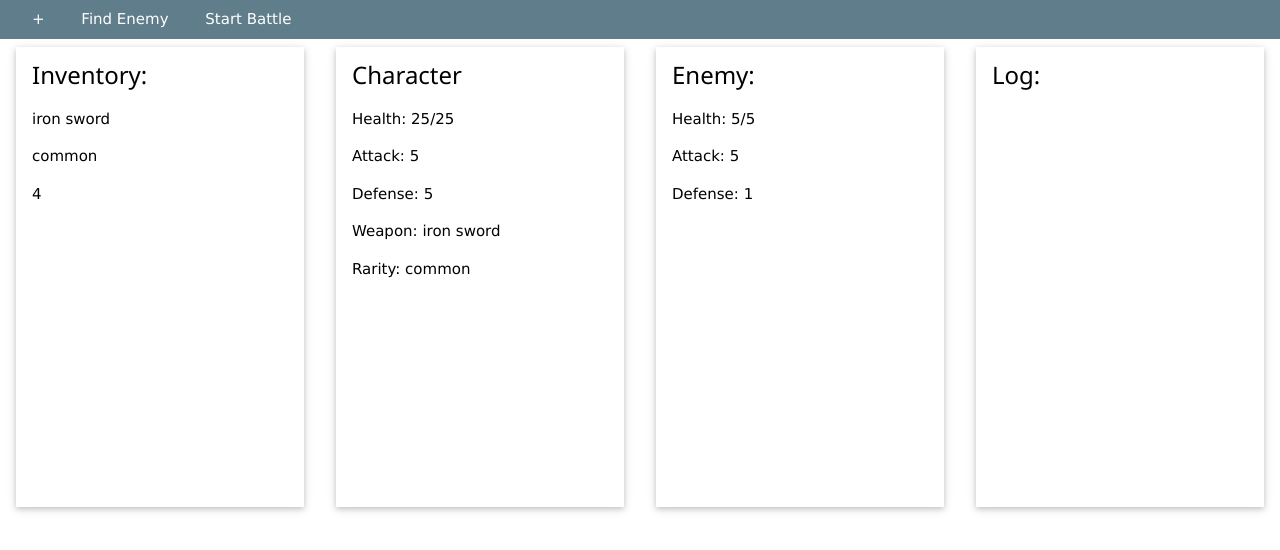
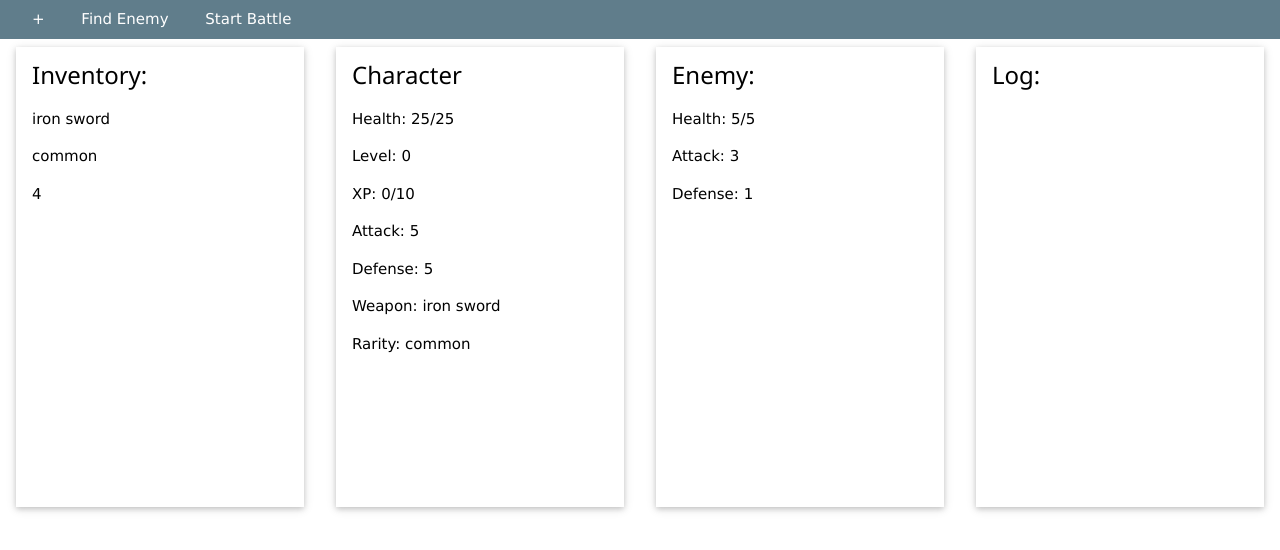
Before and after one commit to reds0l/IncrementalRPG, a plain HTML site: page index.html in a window 1280 px wide. Both pictures are taken after a click on the button "Find Enemy". Drawn offline with nearby package versions, Linux system fonts and the light colour scheme.

Commit message:
basic xp incrementing implemented

```diff
--- a/index.html
+++ b/index.html
@@ -24,6 +24,8 @@
                 <div id="character" class="w3-card-2 w3-container" style="min-height:460px">
                     <h3>Character</h3>
                     <p id="characterHealth">Health: ??/??</p>
+                    <p id="characterLevel">Level: ??</p>
+                    <p id="characterXP">XP: ??/??</p>
                     <p id="characterAttack">Attack: ??</p>
                     <p id="characterDefense">Defense: ??</p>
                     <p id="characterWeapon">Weapon: ??</p>
--- a/src/main.js
+++ b/src/main.js
@@ -34,12 +34,15 @@
 /**
  * Character Class
  */
-class Character {
+class Hero {
     /**
      * Constructor
      */
     constructor() {
         this.name = '';
+        this.level = 0;
+        this.curXP = 0;
+        this.maxXP = 10;
         this.curHealth = 25;
         this.maxHealth = 25;
         this.defense = 5;
@@ -63,14 +66,31 @@
         }
     }
 
+}
+
+/**
+ * Enemy Class
+ */
+class Enemy {
+    /**
+     * Constructor
+     */
+    constructor() {
+        this.name = '';
+        this.curHealth = 5;
+        this.maxHealth = 5;
+        this.defense = 1;
+        this.attack = 3;
+    }
+
     /**
      * set the Stats for this character
      * @param {int} curHealth - current health
      * @param {int} maxHealth - max health
      * @param {int} defense - defense
-     * @param {Weapon} weapon - weapon
+     * @param {Weapon} attack - attack
      */
-    setStats(curHealth, maxHealth, defense, weapon) {
+    setStats(curHealth, maxHealth, defense, attack) {
         if(curHealth != null) {
             this.curHealth = curHealth;
         }
@@ -80,8 +100,8 @@
         if(defense != null) {
             this.defense = defense;
         }
-        if(weapon != null) {
-            this.weapon = weapon;
+        if(attack != null) {
+            this.attack = attack;
         }
     }
 }
@@ -111,8 +131,8 @@
 let level = 1;
 let inventory = [];
 
-let hero = new Character();     // hero character
-let enemy = new Character();    // enemy character
+let hero = new Hero();     // hero character
+let enemy = new Enemy();    // enemy character
 
 /**
  * *****************************************************
@@ -196,8 +216,8 @@
  * Generates an enemy
  */
 function generateEnemy() {
-    enemy = new Character();
-    enemy.setStats(5*level, 5*level, 1*level, generateWeapon());
+    enemy = new Enemy();
+    enemy.setStats(5*level, 5*level, 1*level, 3*level);
 }
 
 /**
@@ -214,16 +234,25 @@
 }
 
 /**
- * Updates character stuff*
- * @param {Character} hero - user's character
- * @param {Character} enemy - enemy character
+ * If character defeats enemy
+ */
+function battleVictory() {
+    console.log('Victory');
+    let xp = 1;
+    console.log('Gain: ' + xp + 'xp');
+    // give hero xp (eventually replace with hero class xp function)
+    hero.curXP = hero.curXP + xp;
+}
+
+/**
+ * Updates character stuff
  */
 function updateBattle() {
     if (BATTLEFLAG) {
         console.log('Battle Flag Active');
         // calculate damage
         let heroDamage = hero.weapon.attack - enemy.defense;
-        let enemyDamage = enemy.weapon.attack - hero.defense;
+        let enemyDamage = enemy.attack - hero.defense;
         if (heroDamage < 1) {
             heroDamage = 1;
         }
@@ -239,14 +268,13 @@
         } else if (isDead(enemy)) {
             console.log('Enemy Dead');
             BATTLEFLAG = false;
+            battleVictory();
         }
     }
 }
 
 /**
  * Updates character stuff
- * @param {Character} hero - user's character
- * @param {Character} enemy - enemy character
  */
 function updateCharacter() {
     // update character stats
@@ -255,13 +283,14 @@
 
 /**
  * Updates view stuff*
- * @param {Character} hero - user's character
- * @param {Character} enemy - enemy character
  */
 function updateView() {
     // Update character view info
     $('#characterHealth').html('Health: ' + hero.curHealth + '/'
             + hero.maxHealth);
+    $('#characterLevel').html('Level: ' + hero.level);
+    $('#characterXP').html('XP: ' + hero.curXP + '/'
+            + hero.maxXP);
     $('#characterAttack').html('Attack: ' + hero.weapon.attack);
     $('#characterDefense').html('Defense: ' + hero.defense);
     $('#characterWeapon').html('Weapon: ' + hero.weapon.title);
@@ -270,7 +299,7 @@
     // Update enemy view info
     $('#enemyHealth').html('Health: ' + enemy.curHealth + '/'
             + enemy.maxHealth);
-    $('#enemyAttack').html('Attack: ' + enemy.weapon.attack);
+    $('#enemyAttack').html('Attack: ' + enemy.attack);
     $('#enemyDefense').html('Defense: ' + enemy.defense);
 
     // Update inventory view info
```
